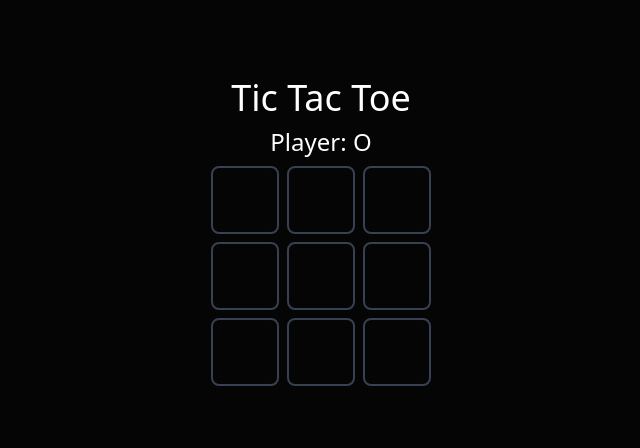
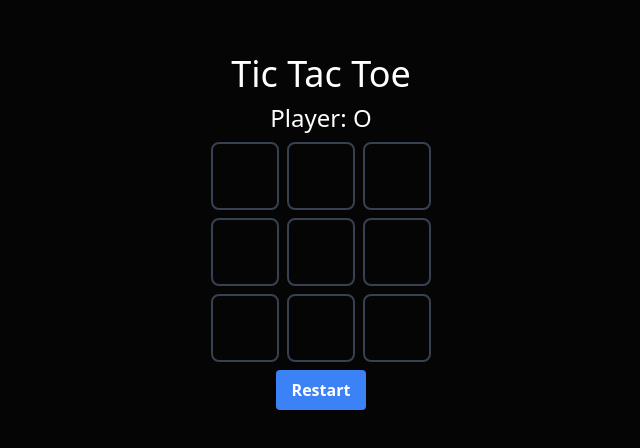
Before and after one commit to ErneG/RACOONS_CODE_CAMP_REACT, a React (Vite) app: page / in a window 1280 px wide. Shown: the part 168-616 px from the top of the page, without its empty margins (319-959 px from the left). Built offline with nearby package versions, Linux system fonts and the light colour scheme.

Commit message:
Add the restart button

```diff
--- a/src/App.jsx
+++ b/src/App.jsx
@@ -36,6 +36,12 @@ const App = () => {
         newValues[index] = player;
         changePlayer();
         setValues(newValues);
+    };
+
+    const restartGame = () => {
+        setValues(Array(9).fill(null)); // resets the game state to an empty board
+        setPlayer(Math.random() < 0.5 ? 'X' : 'O'); // randomly choose the first player
+        setGameOver(false);
     };
 
     /**
@@ -78,6 +84,12 @@ const App = () => {
                 passedValues={values}
                 passedFunction={handleClick}
             />
+            <button
+                className="rounded bg-blue-500 px-4 py-2 font-bold text-white hover:bg-blue-700"
+                onClick={restartGame}
+            >
+                Restart
+            </button>
         </main>
     );
 };
```
Also changed, not shown: 1 other file (tests, documents, lock files or other folders).
